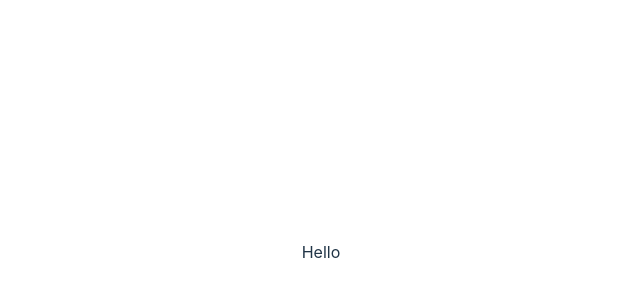
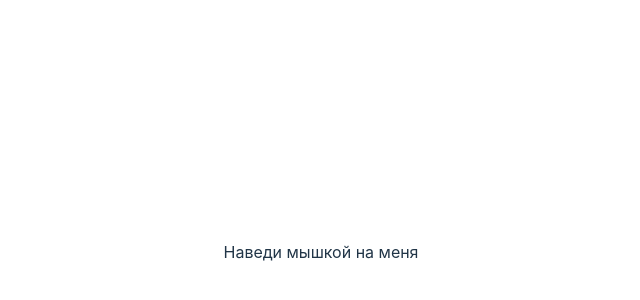
Before and after one commit to yavabit/rs-module-4-react, a React (Vite) app: page / in a window 1280 px wide. Shown: the part 148-448 px from the top of the page, without its empty margins (319-959 px from the left). Built offline with nearby package versions, Linux system fonts and the light colour scheme.

Commit message:
feat: useHover hook added

```diff
--- a/src/App.tsx
+++ b/src/App.tsx
@@ -1,10 +1,8 @@
 import './App.css'
-import { Demo } from './components/Demo/Demo'
+import { DemoTaskThree } from './components/DemoTaskThree/DemoTaskThree'
 
 function App() {
-  return (
-    <div>Hello</div>
-  )
+  return <DemoTaskThree />
 }
 
 export default App
--- /dev/null
+++ b/src/components/DemoTaskThree/DemoTaskThree.tsx
@@ -0,0 +1,11 @@
+import { useHover } from "../../shared/hooks/useHover";
+
+export const DemoTaskThree = () => {
+	const { hovered, ref } = useHover();
+
+  return (
+    <div ref={ref}>
+      {hovered ? 'На меня навели мышку' : 'Наведи мышкой на меня'}
+    </div>
+  );
+};
--- /dev/null
+++ b/src/shared/hooks/useEventListener.ts
@@ -0,0 +1,19 @@
+import { MutableRefObject, useEffect } from "react";
+
+export const useEventListener = (
+	type: string,
+	listener: EventListener,
+	target: MutableRefObject<HTMLElement | null>,
+	...options: AddEventListenerOptions[]
+) => {
+	useEffect(() => {
+		if(target.current) {
+			target.current.addEventListener(type, listener, ...options);
+		}
+		return () => {
+			if(target.current) {
+				target.current.removeEventListener(type, listener, ...options);
+			}
+		};
+	}, [target, type, listener, options]);
+};
--- /dev/null
+++ b/src/shared/hooks/useHover.ts
@@ -0,0 +1,12 @@
+import { useRef, useState } from "react";
+import { useEventListener } from "./useEventListener";
+
+export const useHover = () => {
+	const ref = useRef<HTMLDivElement | null>(null)
+	const [hovered, setHovered] = useState(false);
+
+	useEventListener("mouseover", () => setHovered(true), ref)
+	useEventListener("mouseout", () => setHovered(false), ref)
+
+	return { hovered, ref };
+};
```
Also changed, not shown: src/components/Demo/Demo.tsx (deleted, +0 -30 lines).
